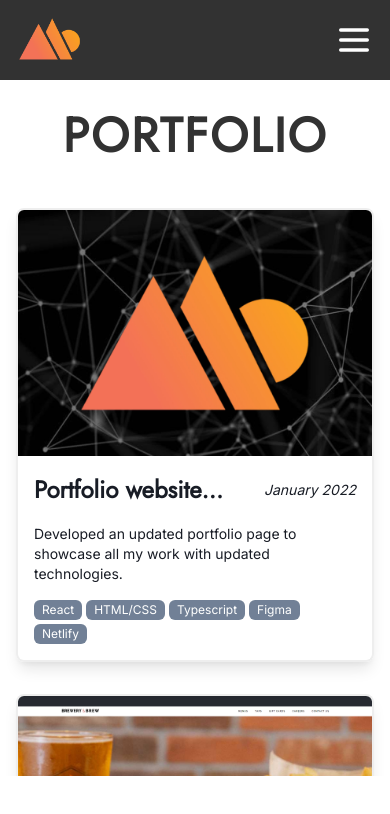
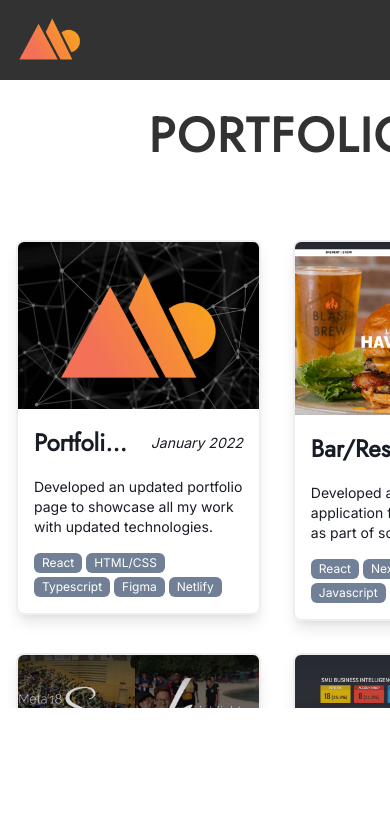
Before and after one commit to Michaelomh/portfolio-website, a React (Create React App) app: page /portfolio in a window 390 px wide. Shown: the top 814 px of the page. Built offline with nearby package versions, Linux system fonts and the light colour scheme.

Commit message:
Revert "add mobile and tablet view for portfolio and projects"

```diff
--- a/src/components/ProjectContainer/ProjectContainer.styles.ts
+++ b/src/components/ProjectContainer/ProjectContainer.styles.ts
@@ -1,9 +1,8 @@
 export const ProjectContainer = {
-  h: ['calc(100vh - 80px)', 'calc(100vh - 92px)', '100vh'],
+  h: '100vh',
 };
 
 export const ProjectMarkdownContainer = {
-  px: 8,
+  p: 8,
   pb: 16,
-  pt: [0, 0, 8],
 };
--- a/src/components/Sidebar/Sidebar.styles.ts
+++ b/src/components/Sidebar/Sidebar.styles.ts
@@ -1,6 +1,6 @@
 export const sidebarContainer = {
   w: 'full',
-  h: ['80px', '92px', 'full'],
+  h: ['80px', '116px', 'full'],
   bgColor: 'grey',
 };
 
--- a/src/pages/Portfolio/Portfolio.styles.ts
+++ b/src/pages/Portfolio/Portfolio.styles.ts
@@ -1,23 +1,31 @@
 export const portfolioPage = {
-  w: ['100vw', 'full'],
-  h: ['calc(100vh - 80px)', 'calc(100vh - 92px)', '100vh'],
   alignItems: 'center',
+  w: 'full',
+  h: 'full',
 };
 
 export const portfolioContainer = {
   h: 'full',
-  pt: [0, 0, 8],
+  pt: 8,
 };
 
 export const portfolioProjects = {
-  templateColumns: ['1fr', 'repeat(2, 1fr)'],
+  templateColumns: 'repeat(2, 1fr)',
   gap: 8,
   maxW: '960px',
-  h: [
-    'calc(100vh - 80px - 180px)',
-    'calc(100vh - 92px - 180px)',
-    'calc(100vh - 180px - 180px)',
-  ],
+  h: 'calc(100vh - 180px - 180px)',
   px: 4,
   pt: 4,
+  css: {
+    '&::-webkit-scrollbar': {
+      width: '12px',
+    },
+    '&::-webkit-scrollbar-track': {
+      width: '6px',
+    },
+    '&::-webkit-scrollbar-thumb': {
+      background: 'grey',
+      borderRadius: '24px',
+    },
+  },
 };
--- a/src/pages/Portfolio/Projects/onlive/OnliveShowcase.tsx
+++ b/src/pages/Portfolio/Projects/onlive/OnliveShowcase.tsx
@@ -47,11 +47,10 @@ export const OnliveShowcase = () => {
         alt="Image of check-in booth"
         pt={8}
         m="0px auto"
-        w="100%"
-        maxW="600px"
+        w="600px"
       />
       <Text textStyle="image-caption">Check-in booth</Text>
-      <Box m="0px auto" maxW="500px" w="100%" pt={8}>
+      <Box m="0px auto" w="400px">
         <video controls muted loop>
           <source src={onliveVideo1} type="video/mp4" />
         </video>
@@ -64,7 +63,6 @@ export const OnliveShowcase = () => {
         alt="Image of pre-event website personality identifier"
         pt={8}
         m="0px auto"
-        maxW="100%"
       />
       <Text textStyle="image-caption">
         Pre-event website personality identifier
@@ -75,18 +73,17 @@ export const OnliveShowcase = () => {
         alt="image of jukebox and playlist"
         pt={8}
         m="0px auto"
-        maxW="100%"
       />
       <Text textStyle="image-caption">Jukebox + Playlist</Text>
 
-      <Box m="0px auto" maxW="400px" w="80%" pt={8}>
+      <Box m="0px auto" w="400px">
         <video controls muted loop>
           <source src={onliveVideo3} type="video/mp4" />
         </video>
       </Box>
       <Text textStyle="image-caption">Jukebox in action</Text>
 
-      <Box m="0px auto" maxW="400px" w="80%" pt={8}>
+      <Box m="0px auto" w="400px">
         <video controls muted loop>
           <source src={onliveVideo2} type="video/mp4" />
         </video>
```
